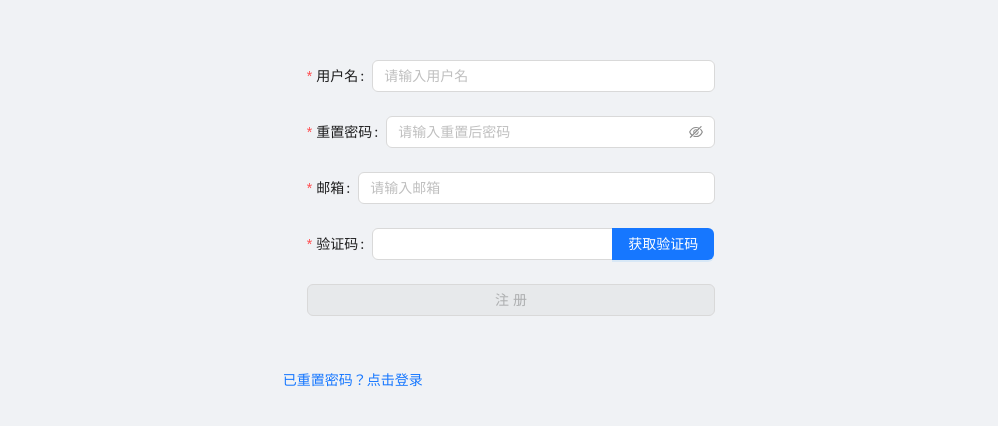
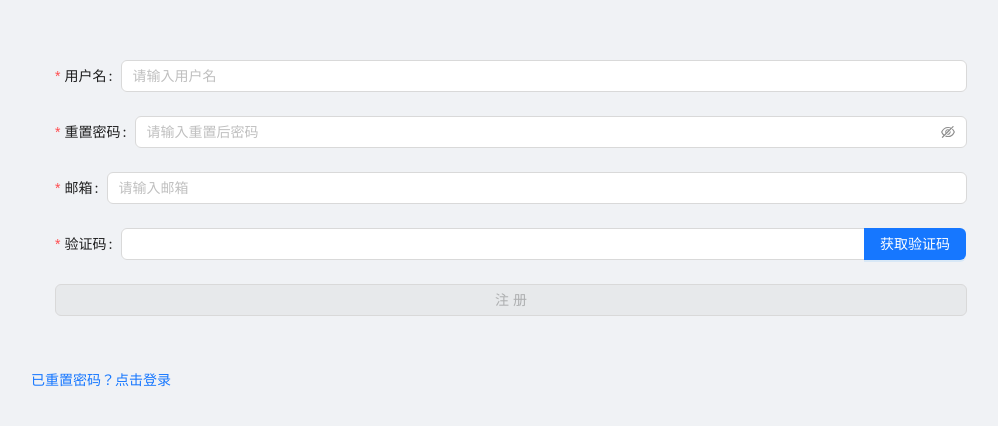
Before and after one commit to zennghuilan/book-menager-fe, a Vue app: page /readerresetpassword in a window 1280 px wide. Shown: the part 172-598 px from the top of the page, without its empty margins (129-1127 px from the left). Built offline with nearby package versions, Linux system fonts and the light colour scheme.

Commit message:
读者的重置密码界面

```diff
--- a/src/views/ReaderResetpassword-page.vue
+++ b/src/views/ReaderResetpassword-page.vue
@@ -27,7 +27,7 @@ const switchToLogin = () => {
 </script>
 
 <style scoped>
-.masterresetpassword-page {
+.readerresetpassword-page {
   width: 75%;
 }
 </style>
```
